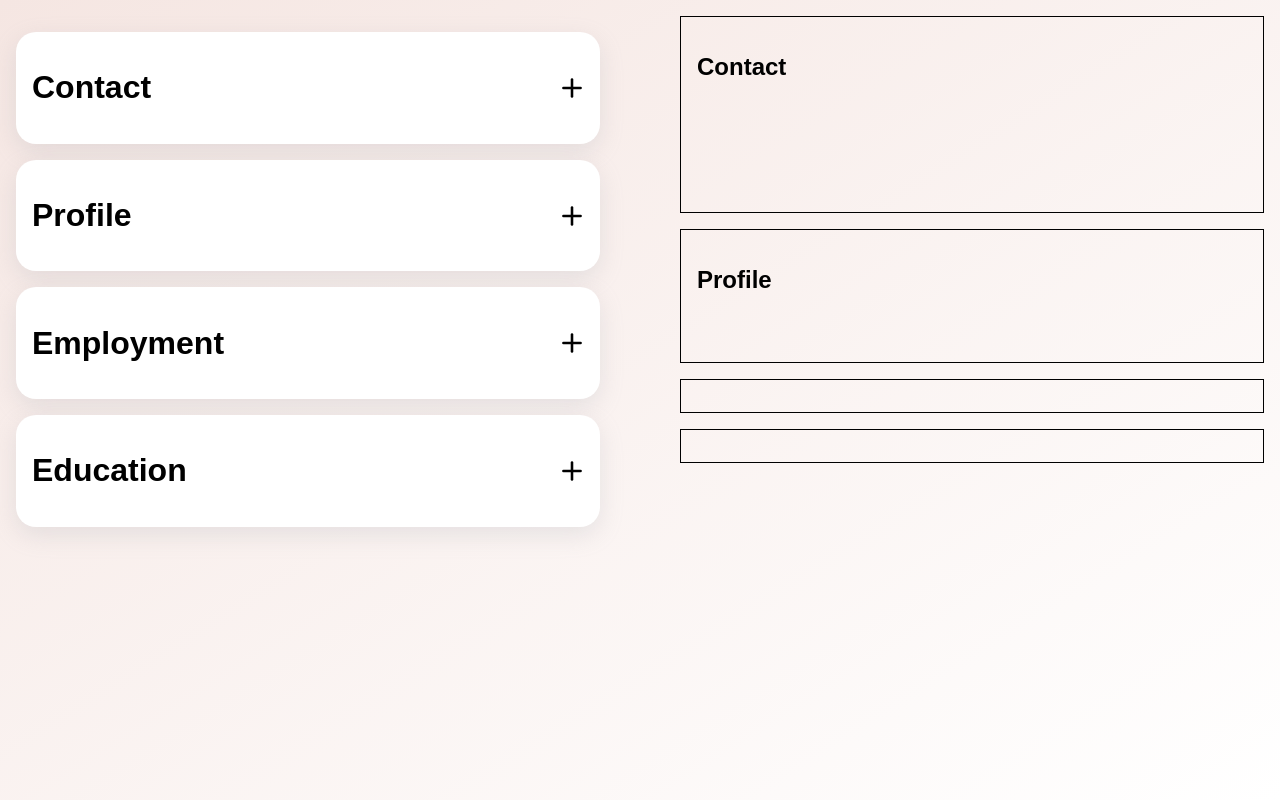
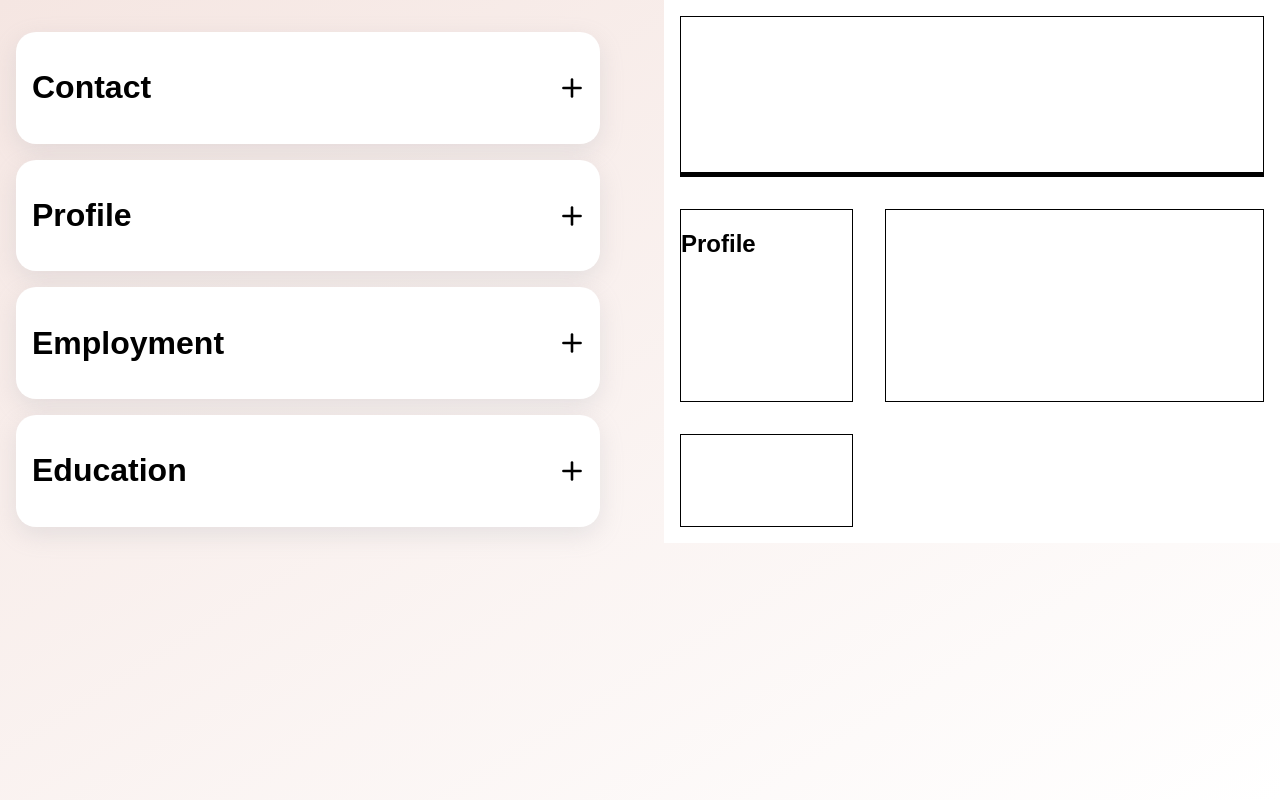
Before and after one commit to Jonathan-Winter-Dev/cv-maker, a React (Vite) app: page / in a window 1280 px wide. Built offline with nearby package versions, Linux system fonts and the light colour scheme.

Commit message:
begin cv styling

```diff
--- a/src/App.css
+++ b/src/App.css
@@ -388,10 +388,37 @@ template {
   border: none;
 }
 
-.cvPage div {
+.cvPage {
+  background-color: white;
+  display: grid;
+  grid-template-columns: 1fr 2fr;
+}
+
+.cvPage .contact {
+  grid-column: 1/3;
+  display: grid;
+  grid-template-columns: 1fr 2fr;
+  border-bottom: 5px solid black;
+}
+
+.cvPage .contact h2 {
+  grid-column: 1/2;
+}
+
+.cvPage .contact .contactDetails {
+  display: flex;
+  flex-direction: column;
+  align-items: end;
+}
+
+.cvPage .profile {
+  grid-column: 1/2;
+}
+
+.cvPage > div {
   margin: 1em;
   border: 1px solid black;
-  padding: 1em;
+  /* padding: 1em; */
   display: flex;
   flex-direction: column;
 }
--- a/src/ContactCv.jsx
+++ b/src/ContactCv.jsx
@@ -1,12 +1,13 @@
 export default function ContactCv({ contact }) {
   return (
     <div className="contact">
-      <h2>Contact</h2>
-      <p>
+      <h1>
         {contact.fName} {contact.lName}
-      </p>
-      <p>{contact.email}</p>
-      <p>{contact.phone}</p>
+      </h1>
+      <div className="contactDetails">
+        <p>{contact.email.length ? `Email: ${contact.email}` : ``}</p>
+        <p>{contact.phone.length ? `Phone Number: ${contact.phone}` : ``}</p>
+      </div>
     </div>
   );
 }
```
